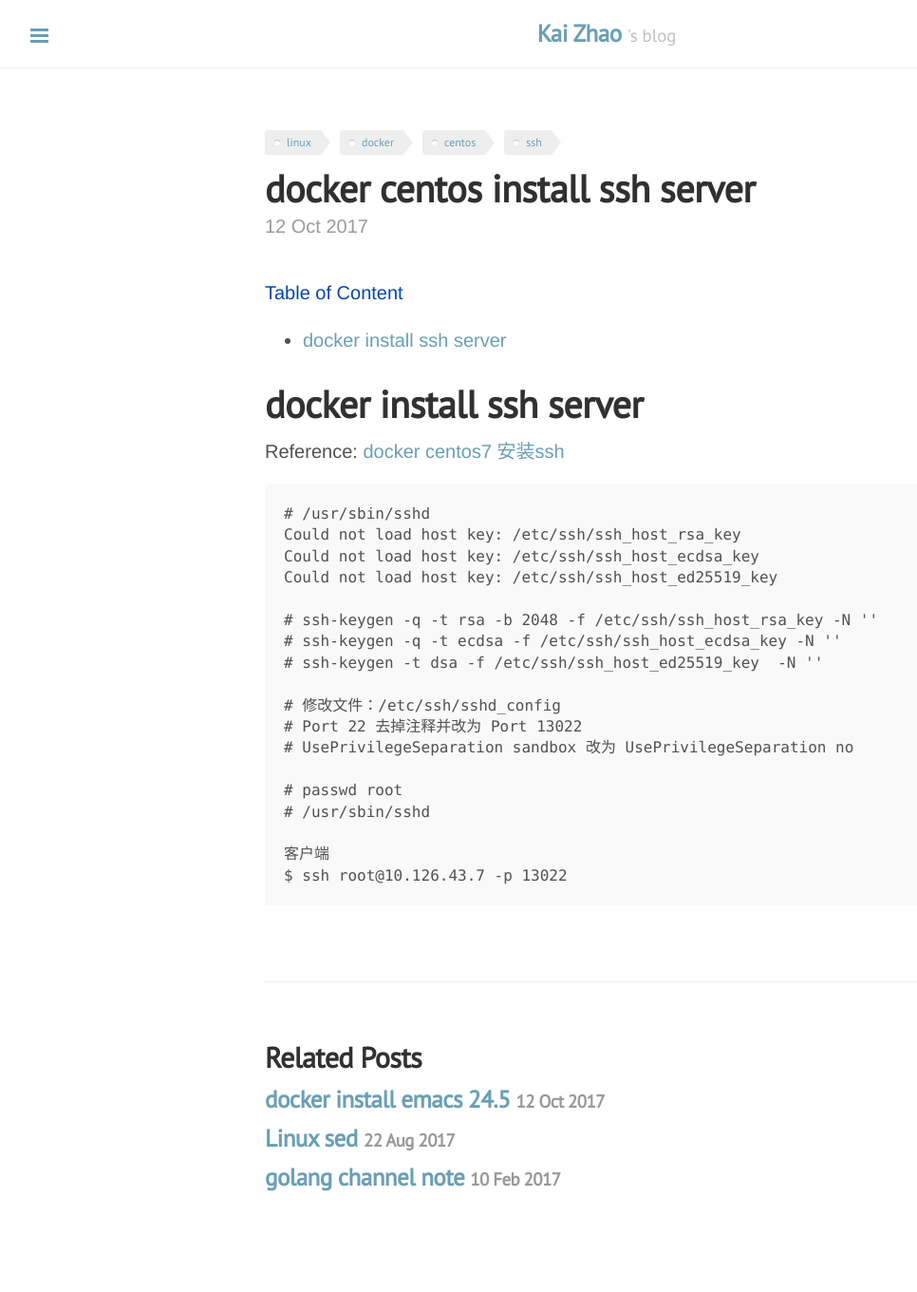
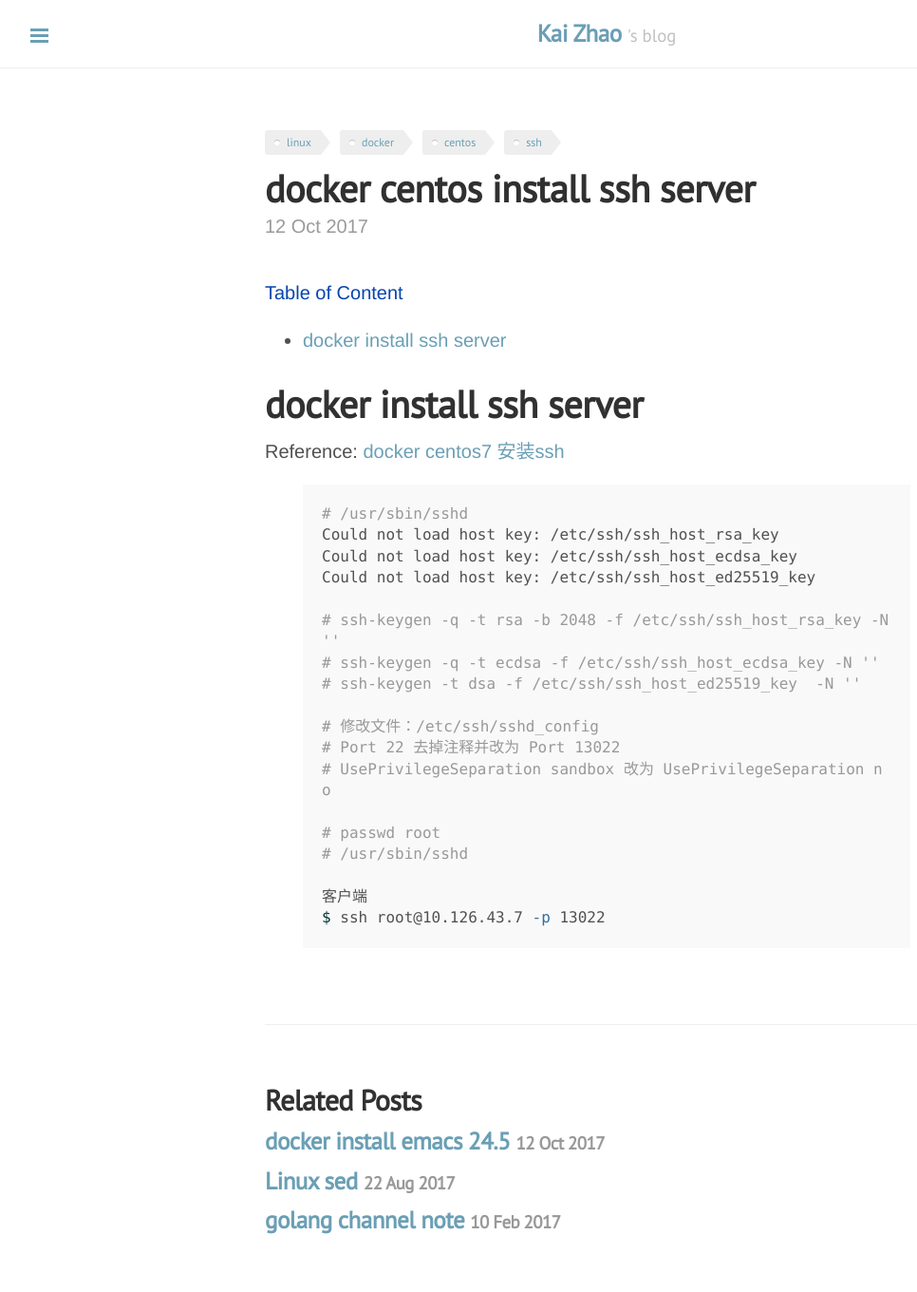
Before and after one commit to loverszhaokai/loverszhaokai.github.io, a Jekyll site: the page built from _posts/2017-10-12-docker-ssh-server.md, in a window 1280 px wide. Shown: the whole page at 95% size, without its empty margins (1-967 px from the left). Built offline with Jekyll 4.4.1, drawn with Linux system fonts in a browser that asks for light colours; nearby versions of some CDN libraries; comment, search, counter and statistics services are not loaded; before the commit the page ends 1315 px from its top, so only the background shows below that.

Commit message:
Update post

```diff
--- a/_posts/2017-10-12-docker-ssh-server.md
+++ b/_posts/2017-10-12-docker-ssh-server.md
@@ -20,7 +20,7 @@ analytics: true
 Reference:
 [docker centos7 安装ssh](http://blog.csdn.net/waixin/article/details/50212079)
 
-~~~
+{% highlight shell %}
 # /usr/sbin/sshd
 Could not load host key: /etc/ssh/ssh_host_rsa_key
 Could not load host key: /etc/ssh/ssh_host_ecdsa_key
@@ -39,4 +39,4 @@ Could not load host key: /etc/ssh/ssh_host_ed25519_key
 
 客户端
 $ ssh root@10.126.43.7 -p 13022
-~~~
+{% endhighlight %}
```
